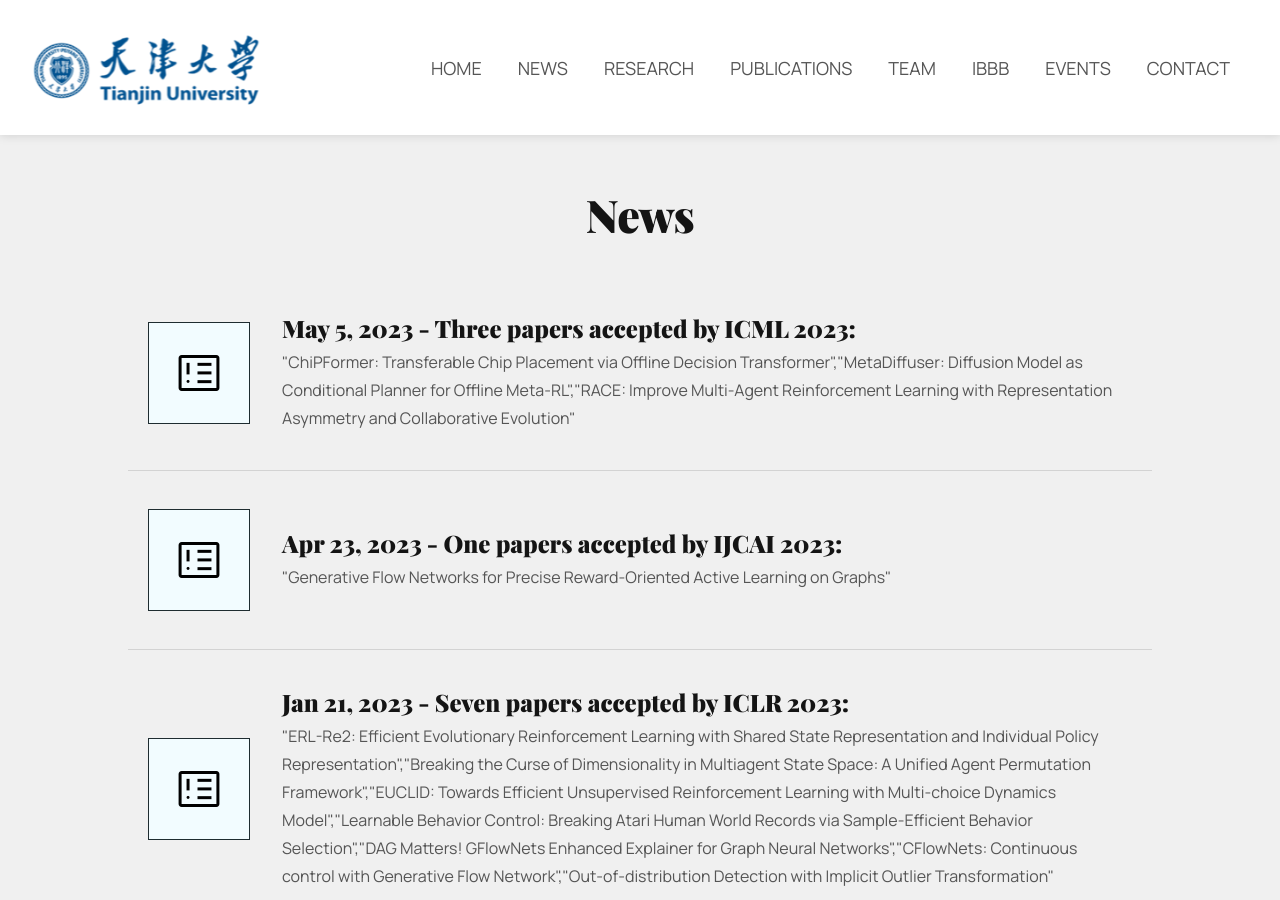
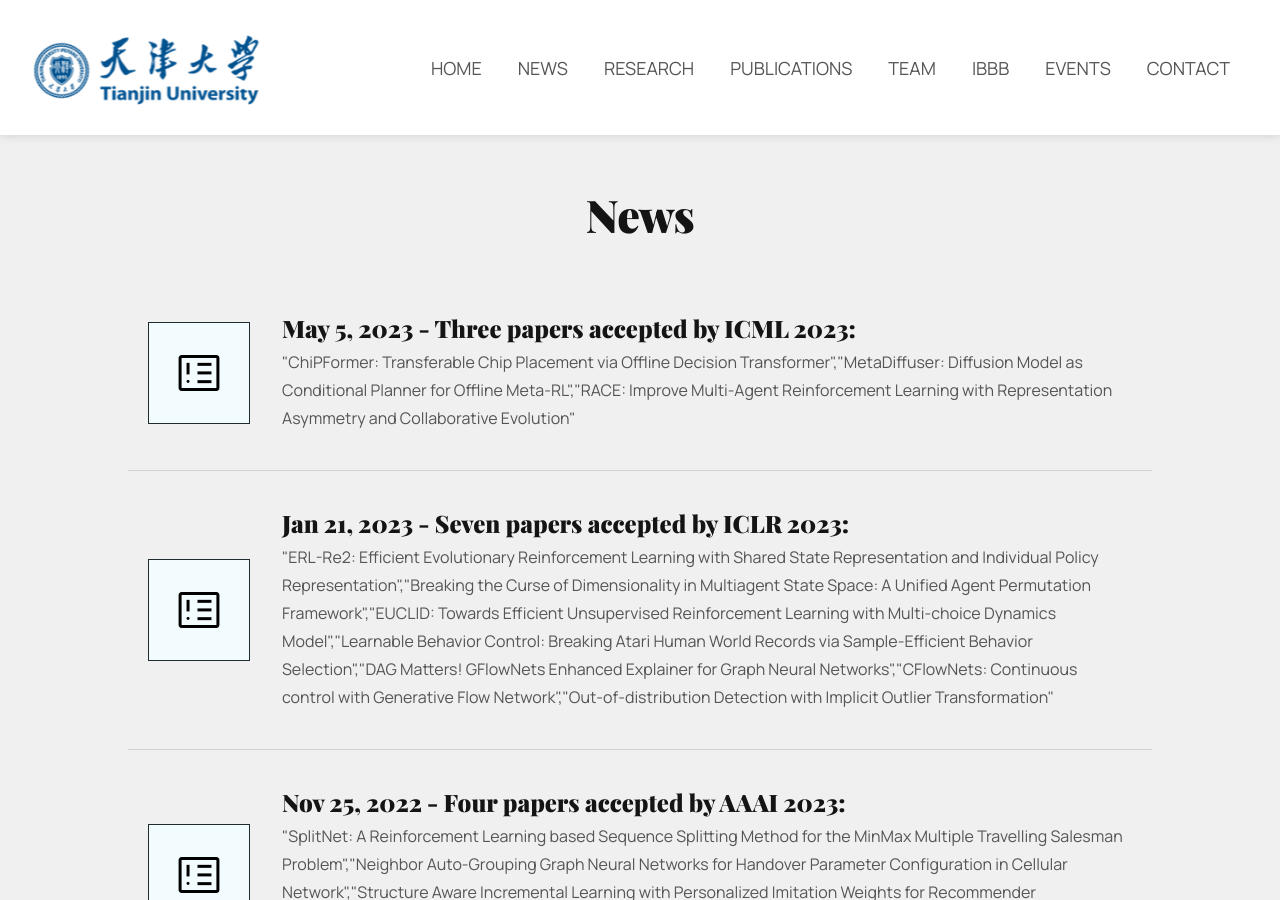
Before and after one commit to TJU-DRL-LAB/rl.beiyang.ren, a Jekyll site: the page built from pages/news.html, in a window 1280 px wide and 900 px high. Built offline with Jekyll 4.4.1, drawn with Linux system fonts in a browser that asks for light colours; comment, search, counter and statistics services are not loaded.

Commit message:
Update Site

```diff
--- a/_data/news.json
+++ b/_data/news.json
@@ -3,12 +3,6 @@
     "title": "Three papers accepted by ICML 2023:",
     "desc": "\"ChiPFormer: Transferable Chip Placement via Offline Decision Transformer\",\"MetaDiffuser: Diffusion Model as Conditional Planner for Offline Meta-RL\",\"RACE: Improve Multi-Agent Reinforcement Learning with Representation Asymmetry and Collaborative Evolution\"",
     "date": "2023-05-05",
-    "google_icon": "breaking_news"
-  },
-  {
-    "title": "One papers accepted by IJCAI 2023:",
-    "desc": "\"Generative Flow Networks for Precise Reward-Oriented Active Learning on Graphs\"",
-    "date": "2023-04-23",
     "google_icon": "breaking_news"
   },
   {
```
Also changed, not shown: _data/conference.json, 4 other files.
